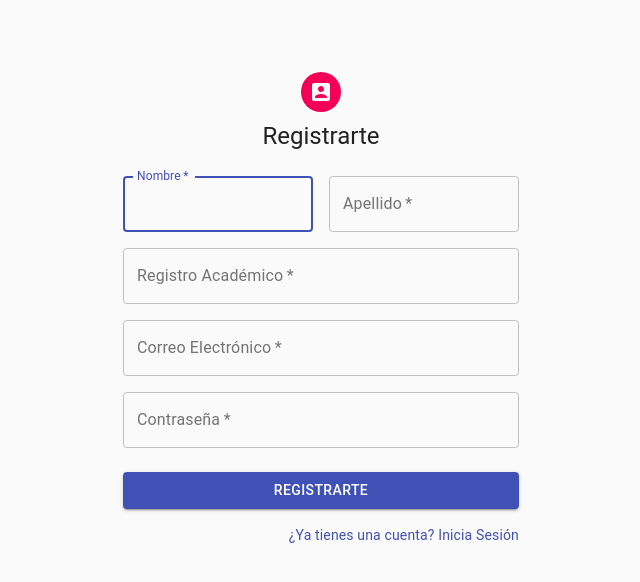
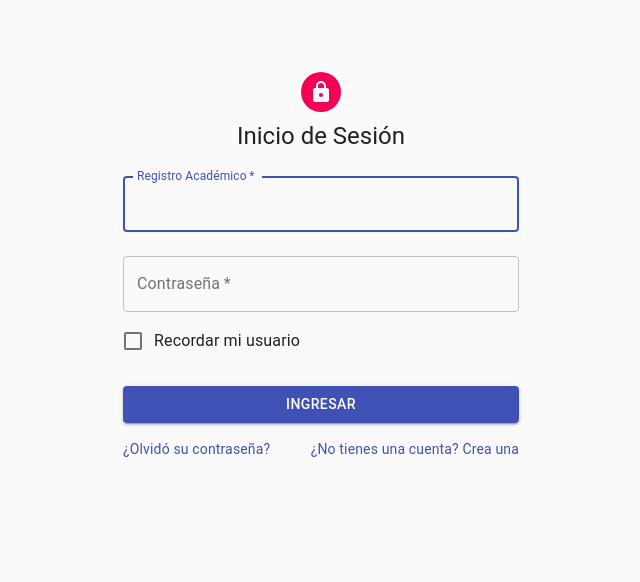
Before and after one commit to fedegy/desarrolloweb-grupo5, a React (Create React App) app in the folder my-app/: page /Registro in a window 1280 px wide. Shown: the top 582 px of the page, without its empty margins (319-959 px from the left). Built offline with nearby package versions, Linux system fonts and the light colour scheme.

Commit message:
Login Activo / restruturacion Fronted

```diff
--- a/my-app/src/components/App.js
+++ b/my-app/src/components/App.js
@@ -1,6 +1,6 @@
-import SignIn from "../pages/SignIn";
 import SignUp from "../pages/SignUp";
 import Password from "../pages/Password";
+import Principal from '../pages/Principal'
 import { BrowserRouter as Router, Route, Switch } from "react-router-dom";
 
 function App() {
@@ -8,8 +8,10 @@ function App() {
     <Router>
       <div className="container">
         <Switch>
-          <Route exact path="/registro">
-            <SignUp />
+
+          <Route exact path="/Registro">
+            <Principal />
+
           </Route>
         </Switch>
         <Switch>
@@ -18,8 +20,8 @@ function App() {
           </Route>
         </Switch>
         <Switch>
-          <Route exact path="/">
-            <SignIn />
+          <Route exact path="/Nuevo-Usuario">
+            <SignUp />
           </Route>
         </Switch>
       </div>
--- /dev/null
+++ b/my-app/src/components/Obtencion.js
@@ -0,0 +1,32 @@
+
+import React, { Fragment } from 'react'
+
+
+class Exercises extends React.Component{
+
+    state = {
+        data:
+        []
+    }
+
+    async componentDidMount(){
+        await this.fetchObtencion()
+    }
+
+    fetchObtencion = async () => {
+        let res = await fetch('http://localhost:3001/mostrar_estudiantes')
+        let data = await res.json()
+        this.setState({data})
+        console.log(data)
+    }
+
+    render(){
+        return(
+
+        <div>
+        </div>
+        )
+    }
+}
+
+export default Exercises
--- a/my-app/src/index.js
+++ b/my-app/src/index.js
@@ -2,6 +2,7 @@ import React from "react";
 import ReactDOM from "react-dom";
 import "./index.css";
 import App from "./components/App";
+import Obtencion from './components/Obtencion'
 
 ReactDOM.render(
   <React.StrictMode>
@@ -10,6 +11,7 @@ ReactDOM.render(
   document.getElementById("root")
 );
 
+//  <Obtencion/>
 // If you want to start measuring performance in your app, pass a function
 // to log results (for example: reportWebVitals(console.log))
 // or send to an analytics endpoint. Learn more: https://bit.ly/CRA-vitals
--- a/my-app/src/pages/Password.js
+++ b/my-app/src/pages/Password.js
@@ -41,7 +41,9 @@ export default function ResetPassword() {
           <VpnKeyIcon />
         </Avatar>
         <Typography component="h1" variant="h5">
-          Reiniciar Contraseña
+
+        Reiniciar Contraseña
+
         </Typography>
         <form className={classes.form} noValidate>
           <TextField
@@ -77,8 +79,11 @@ export default function ResetPassword() {
           </Button>
           <Grid container justify="flex-end">
             <Grid item>
-              <Link href="./" variant="body2">
-                Inicio de Sesión
+
+
+              <Link href="./Registro" variant="body2">
+              Inicio de Sesión
+
               </Link>
             </Grid>
           </Grid>
--- /dev/null
+++ b/my-app/src/pages/Principal.js
@@ -0,0 +1,49 @@
+import React from 'react'
+import SignIn from './SignIn'
+
+global.email='';
+global.password='';
+
+class Login extends React.Component{
+
+
+    state = {
+        carnet_login_get: '',
+        constrasena_login_get: ''
+    }
+
+       hadleChange = async e => {
+        e.preventDefault()
+        console.log('se trato')
+
+       try{
+        this.state.carnet_login_get = global.email;
+        this.state.constrasena_login_get = global.password;
+        console.log(this.state)
+
+        let result = await fetch('http://localhost:3001/login',{
+        method: 'post',
+        headers: {
+            'Accept':'application/json',
+            'Content-type': 'application/json',
+        },
+        body: JSON.stringify(this.state)
+        });
+
+        console.log('que paso:',result)
+       }catch (error){
+        console.log('eerroor')
+       }
+    }
+
+    render(){
+        return(
+            <div >
+            <SignIn
+            onClick= {this.hadleChange} />
+            </div>
+        )
+    }
+}
+
+export default Login
--- a/my-app/src/pages/SignIn.js
+++ b/my-app/src/pages/SignIn.js
@@ -11,6 +11,23 @@ import LockIcon from "@material-ui/icons/Lock";
 import Typography from "@material-ui/core/Typography";
 import { makeStyles } from "@material-ui/core/styles";
 import Container from "@material-ui/core/Container";
+
+
+const getValueUser = (event) =>{
+  event.preventDefault();
+  global.email = event.target.value
+  //console.log('State User Global: ', global.email );
+ }
+
+ const getValuePassword = (event) =>{
+  event.preventDefault();
+  global.password= event.target.value
+  //console.log('State Pasword Global: ', global.password );
+ }
+
+
+
+
 
 const useStyles = makeStyles((theme) => ({
   paper: {
@@ -32,7 +49,8 @@ const useStyles = makeStyles((theme) => ({
   },
 }));
 
-export default function SignIn() {
+
+const SignIn = ({onClick}) => {
   const classes = useStyles();
 
   return (
@@ -56,6 +74,7 @@ export default function SignIn() {
             name="registroAcademico"
             autoComplete="registroAca"
             autoFocus
+            onChange = {getValueUser}
           />
           <TextField
             variant="outlined"
@@ -67,6 +86,7 @@ export default function SignIn() {
             type="password"
             id="contraseña"
             autoComplete="contraseña-actual"
+            onChange = {getValuePassword}
           />
           <FormControlLabel
             control={<Checkbox value="remember" color="primary" />}
@@ -78,6 +98,8 @@ export default function SignIn() {
             variant="contained"
             color="primary"
             className={classes.submit}
+            onClick= {onClick}
+
           >
             Ingresar
           </Button>
@@ -88,7 +110,7 @@ export default function SignIn() {
               </Link>
             </Grid>
             <Grid item>
-              <Link href="./registro" variant="body2">
+              <Link href="./Nuevo-Usuario" variant="body2">
                 {"¿No tienes una cuenta? Crea una"}
               </Link>
             </Grid>
@@ -98,3 +120,5 @@ export default function SignIn() {
     </Container>
   );
 }
+
+export default SignIn
--- a/my-app/src/pages/SignUp.js
+++ b/my-app/src/pages/SignUp.js
@@ -41,7 +41,9 @@ export default function SignUp() {
           <AccountBoxIcon />
         </Avatar>
         <Typography component="h1" variant="h5">
-          Registrarte
+
+        Registrarte
+
         </Typography>
         <form className={classes.form} noValidate>
           <Grid container spacing={2}>
@@ -97,7 +99,10 @@ export default function SignUp() {
                 required
                 fullWidth
                 name="contraseña"
-                label="Contraseña"
+
+
+                label="contraseña"
+
                 type="password"
                 id="contraseña"
                 autoComplete="contraseña-actual"
@@ -115,7 +120,7 @@ export default function SignUp() {
           </Button>
           <Grid container justify="flex-end">
             <Grid item>
-              <Link href="./" variant="body2">
+              <Link href="./Registro" variant="body2">
                 ¿Ya tienes una cuenta? Inicia Sesión
               </Link>
             </Grid>
```
Also changed, not shown: 1 other file (tests, documents, lock files or other folders).
